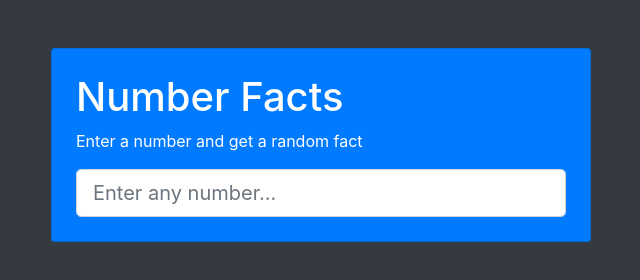
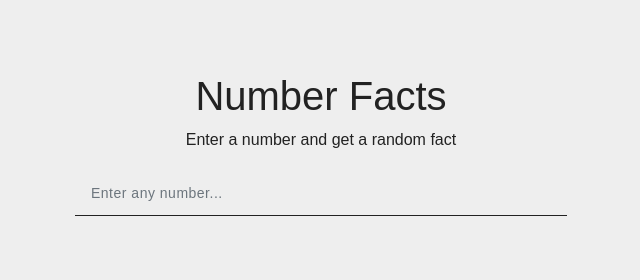
Before and after one commit to brilliantinsane/number_facts_js, a plain HTML site: page index.html in a window 1280 px wide. Shown: the whole page, without its empty margins (319-959 px from the left). Drawn offline with nearby package versions, Linux system fonts and the light colour scheme.

Commit message:
Changing some styles

```diff
--- a/index.html
+++ b/index.html
@@ -8,12 +8,12 @@
     <link rel="stylesheet" href="https://stackpath.bootstrapcdn.com/bootstrap/4.3.1/css/bootstrap.min.css" integrity="sha384-ggOyR0iXCbMQv3Xipma34MD+dH/1fQ784/j6cY/iJTQUOhcWr7x9JvoRxT2MZw1T" crossorigin="anonymous">
     <link rel="stylesheet" href="styles.css">
 </head>
-<body class="bg-dark">
+<body>
 
     <div class="container">
         <div class="row">
             <div class="col-md-6 mx-auto">
-                <div class="card bg-primary text-white mt-5 p-4">
+                <div class="card mt-5 p-4">
                     <h1>Number Facts</h1>
                     <p>Enter a number and get a random fact</p>
                     <input type="number" class="form-control form-control-lg" id="numberInput" placeholder="Enter any number...">
--- a/styles.css
+++ b/styles.css
@@ -1,3 +1,35 @@
+* {
+    box-sizing: border-box;
+    font-family: 'Nexa Light', sans-serif;
+}
+
 #fact {
     display: none;
 }
+
+#numberInput {
+    border-radius: 0;
+    outline: 0;
+    background: transparent;
+    border: none;
+    box-shadow: none;
+    border-bottom: 1px solid #222;
+
+}
+
+body {
+    background: #eee;
+}
+
+.card {
+    background: transparent;
+    color: #222;
+    border-radius: 0;
+    border: none;
+    text-align: center;
+}
+
+::placeholder {
+    font-size: 14px;
+    letter-spacing: 0.5px;
+}
```
